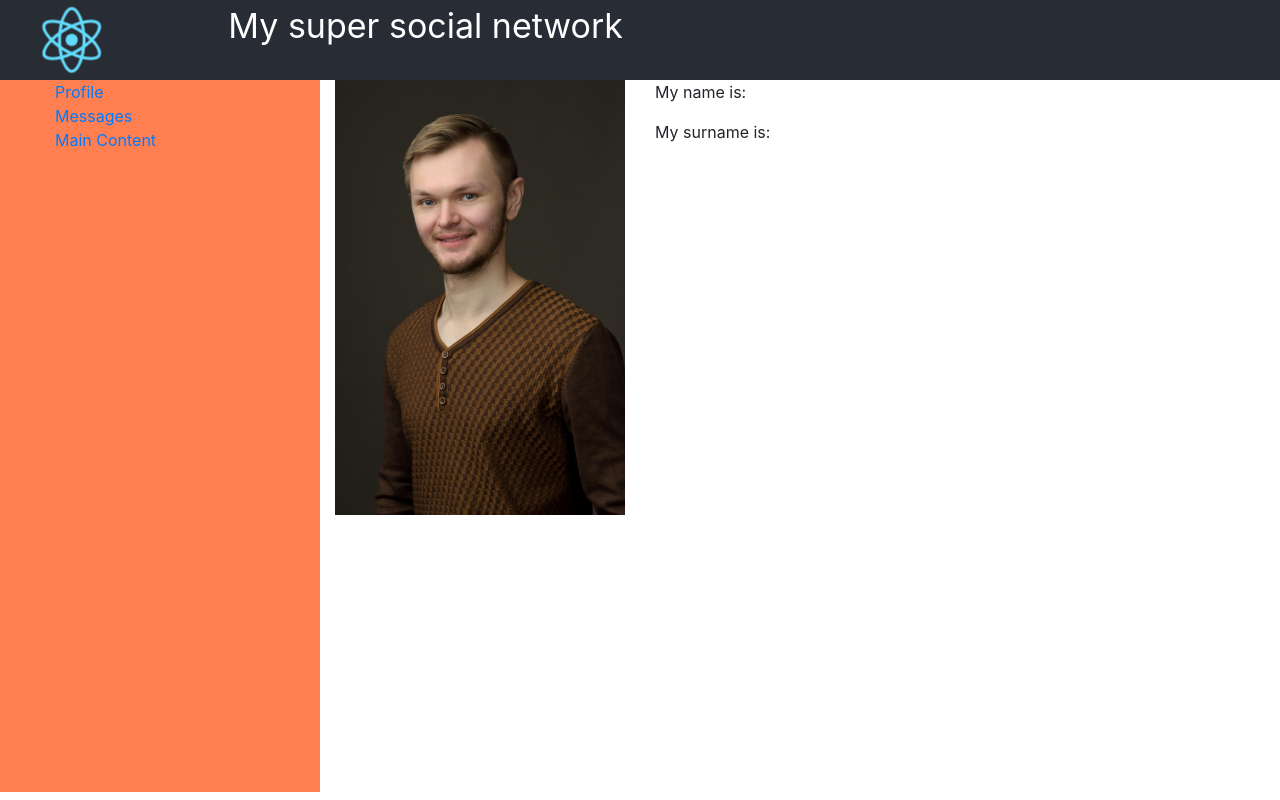
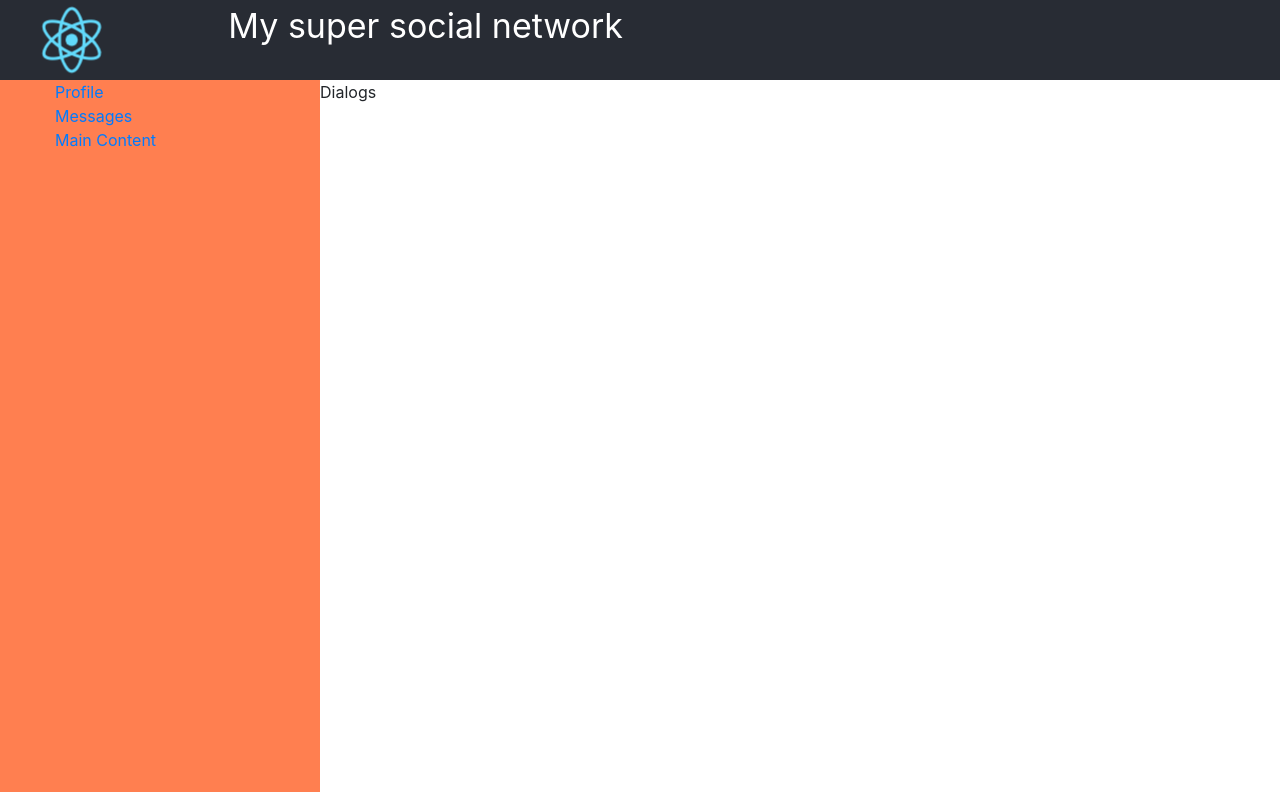
Before and after one commit to NekroMagus/react_education, a React (Create React App) app: page /dialogs in a window 1280 px wide. Built offline with nearby package versions, Linux system fonts and the light colour scheme.

Commit message:
added new component

```diff
--- a/src/App.js
+++ b/src/App.js
@@ -4,6 +4,7 @@
 import Header from "./components/header/Header";
 import Navbar from "./components/navbar/Navbar";
 import Profile from "./components/profile/Profile";
+import Dialogs from "./components/dialogs/Dialogs";
 
 const App = () => {
     return (
@@ -11,7 +12,8 @@
             <div className="row">
                <Header/>
                <Navbar/>
-               <Profile/>
+               {/*<Profile/>*/}
+               <Dialogs/>
             </div>
         </div>
     );
--- /dev/null
+++ b/src/components/dialogs/Dialogs.jsx
@@ -0,0 +1,12 @@
+import React from 'react';
+import css from './Dialogs.module.css';
+
+const Dialogs = (props) => {
+    return (
+        <div>
+            Dialogs
+        </div>
+    )
+};
+
+export default Dialogs;
```
Also changed, not shown: src/components/dialogs/Dialogs.module.css (added).
